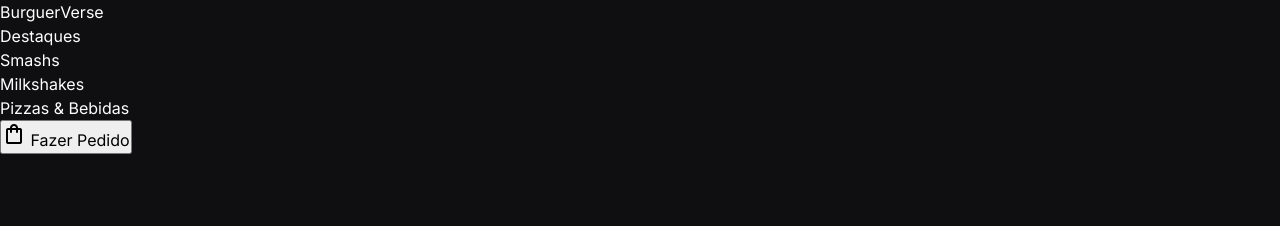
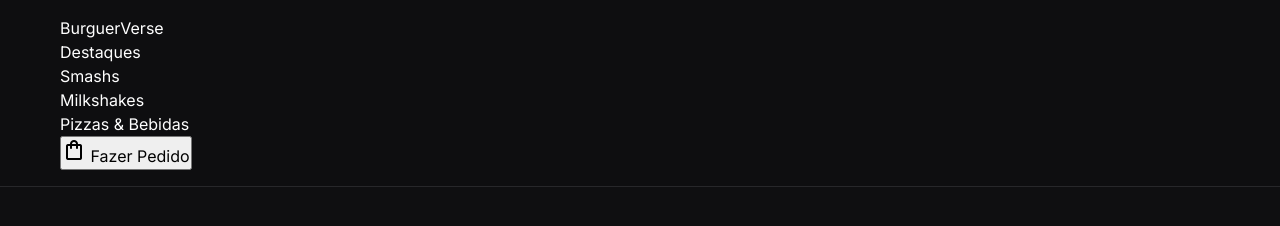
Before and after one commit to rebeca-magri/burguer-verse, a plain HTML site: page index.html in a window 1280 px wide. Drawn offline with nearby package versions, Linux system fonts and the light colour scheme.

Commit message:
feat: Formata o header no css

```diff
--- a/css/global.css
+++ b/css/global.css
@@ -6,3 +6,22 @@ body{
     font-size: var(--fs-base);
     -webkit-font-smoothing: antialiased
 }
+
+/* Layout de Container para alinhamento central */
+.container{
+    width: 100%;
+    max-width: 120rem; /* 1200px maximo*/
+    margin: 0 auto;
+    padding: 0 2rem;
+}
+
+/* Header Fixo */
+.header{
+    position: sticky;
+    top: 0;
+    z-index: 100;
+    background-color: rgba(15, 15, 17, 0.95);
+    backdrop-filter: blur(1rem);
+    border-bottom: 0.1rem solid var(--color-border);
+    padding: 1.6rem 0;
+}
```
